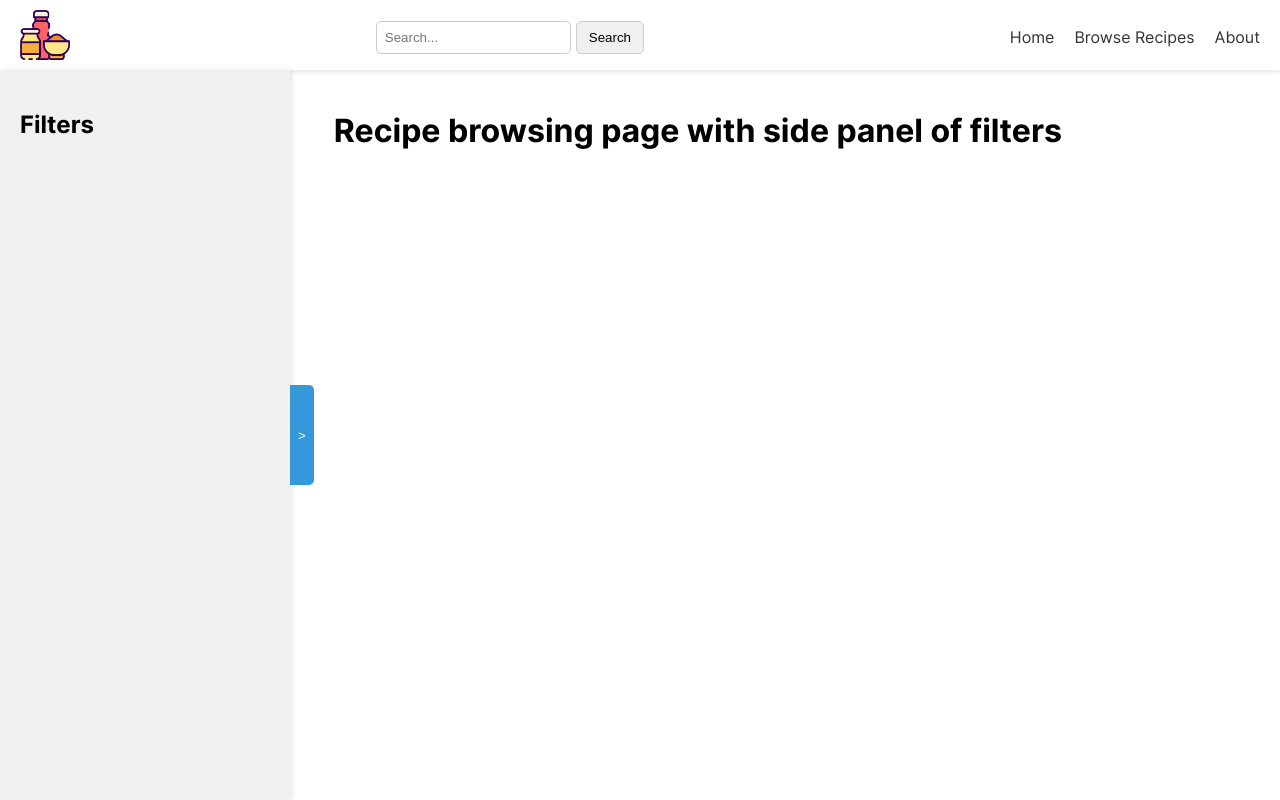
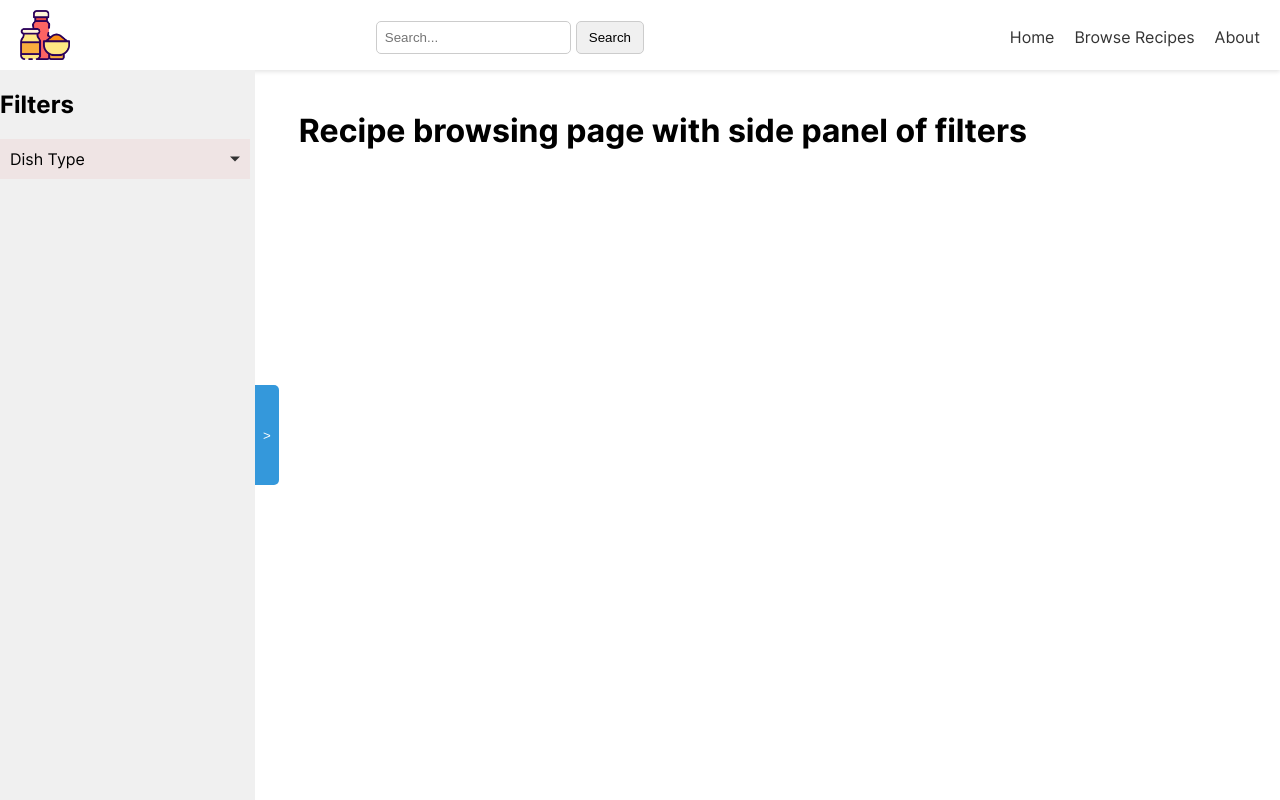
Before and after one commit to Steven-Vasquez/StevensRecipeSite, a React (Create React App) app: page /browse in a window 1280 px wide. Built offline with nearby package versions, Linux system fonts and the light colour scheme.

Commit message:
Migrated side panel to it's own component

```diff
--- /dev/null
+++ b/src/components/SidePanel.js
@@ -0,0 +1,161 @@
+import React, { useState } from "react";
+import "../stylesheets/SidePanel.css";
+
+const SidePanel = ({ onFilterChange }) => {
+    const [filters, setFilters] = useState({
+        dishType: [],
+        cookTime: [],
+        servings: [],
+        allergies: [],
+        dietTypes: [],
+        nicheEquipment: []
+    });
+
+    const [isSidePanelOpen, setIsSidePanelOpen] = useState(true);
+
+    const toggleSidePanel = () => {
+        setIsSidePanelOpen(!isSidePanelOpen);
+    };
+
+
+
+    const handleFilterChange = (category, value) => {
+        // Update the filters state
+        setFilters(prevFilters => ({
+            ...prevFilters,
+            [category]: [...prevFilters[category], value]
+        }));
+    };
+
+    function toggleFilterCategory(event) {
+        var header = event.currentTarget;
+        var content = header.nextElementSibling;
+        if (content) {
+            if (content.style.display === "block") {
+                content.style.display = "none";
+                header.classList.add("collapsed"); // Add the collapsed class
+            } else {
+                content.style.display = "block";
+                header.classList.remove("collapsed"); // Remove the collapsed class
+            }
+        }
+    }
+
+    const handleCheckboxChange = (event, category) => {
+        const { checked, value } = event.target;
+        if (checked) {
+            handleFilterChange(category, value);
+        } else {
+            // Remove the unchecked value from the filters state
+            setFilters(prevFilters => ({
+                ...prevFilters,
+                [category]: prevFilters[category].filter(item => item !== value)
+            }));
+        }
+    };
+
+    // Pass the filters data to the parent component
+    onFilterChange(filters);
+
+    return (
+        <div className="side-panel-container">
+
+
+            <div className={`side-panel ${isSidePanelOpen ? "with-side-panel" : "without-side-panel"}`}>
+                <h2>Filters</h2>
+
+                <div className="filter-category">
+                    <div className="filter-header" onClick={toggleFilterCategory}>Dish Type</div>
+                    <div className="filter-content">
+                        <label>
+                            <input
+                                type="checkbox"
+                                value="Breakfast"
+                                onChange={(event) => handleCheckboxChange(event, "dishType")}
+                            />
+                            Breakfast
+                        </label>
+
+                        <label>
+                            <input
+                                type="checkbox"
+                                value="Lunch Entree"
+                                onChange={(event) => handleCheckboxChange(event, "dishType")}
+                            />
+                            Lunch Entree
+                        </label>
+
+                        <label>
+                            <input
+                                type="checkbox"
+                                value="Dinner Entree"
+                                onChange={(event) => handleCheckboxChange(event, "dishType")}
+                            />
+                            Dinner Entree
+                        </label>
+
+                        <label>
+                            <input
+                                type="checkbox"
+                                value="Snack"
+                                onChange={(event) => handleCheckboxChange(event, "dishType")}
+                            />
+                            Snack
+                        </label>
+
+                        <label>
+                            <input
+                                type="checkbox"
+                                value="Side Dish"
+                                onChange={(event) => handleCheckboxChange(event, "dishType")}
+                            />
+                            Side Dish
+                        </label>
+
+                        <label>
+                            <input
+                                type="checkbox"
+                                value="Party Snack"
+                                onChange={(event) => handleCheckboxChange(event, "dishType")}
+                            />
+                            Party Snack
+                        </label>
+
+                        <label>
+                            <input
+                                type="checkbox"
+                                value="Dessert"
+                                onChange={(event) => handleCheckboxChange(event, "dishType")}
+                            />
+                            Dessert
+                        </label>
+
+                        <label>
+                            <input
+                                type="checkbox"
+                                value="Veggies"
+                                onChange={(event) => handleCheckboxChange(event, "dishType")}
+                            />
+                            Veggies
+                        </label>
+
+
+                        {/* Add more checkboxes here */}
+                    </div>
+                </div>
+
+                {/* Toggle Button */}
+
+
+                {/* Add more filter categories here */}
+            </div>
+            <div className="toggle-container">
+                <button className={`toggle-button `} onClick={toggleSidePanel}>
+                    {isSidePanelOpen ? ">" : "<"}
+                </button>
+            </div>
+        </div>
+    );
+};
+
+export default SidePanel;
--- a/src/pages/Browsing.js
+++ b/src/pages/Browsing.js
@@ -1,6 +1,8 @@
 // Browsing.js
 import React, { useState } from "react";
 import "../stylesheets/Browsing.css";
+import "../stylesheets/SidePanel.css";
+import SidePanel from "../components/SidePanel";
 
 const Browsing = () => {
   const [isSidePanelOpen, setIsSidePanelOpen] = useState(true);
@@ -10,19 +12,11 @@ const Browsing = () => {
   };
 
   return (
-    <div className={`page-container ${isSidePanelOpen ? "with-side-panel" : "without-side-panel"}`}>
+    <div className="page-container">
       {/* Side Panel for Filters */}
-      <div className="side-panel">
-        <h2>Filters</h2>
-        {/* Add filter options here */}
-      </div>
+      <SidePanel onFilterChange={() => {}} />
+      {/* Toggle Button */}
 
-      {/* Toggle Button */}
-      <div className="toggle-container">
-        <button className={`toggle-button `} onClick={toggleSidePanel}>
-          {isSidePanelOpen ? ">" : "<"}
-        </button>
-      </div>
 
       {/* Main Content (Recipe List) */}
       <div className="main-content">
--- a/src/stylesheets/Browsing.css
+++ b/src/stylesheets/Browsing.css
@@ -3,50 +3,8 @@
   display: flex;
 }
 
-.side-panel {
-  width: 250px;
-  padding: 20px;
-  background-color: #f0f0f0;
-  box-shadow: 2px 0px 5px rgba(0, 0, 0, 0.1);
-  overflow-y: auto;
-  height:  calc(100vh - 110px);;
-  transition: width 0.3s ease; /* Add a smooth transition effect */
-}
 
 .main-content {
   flex: 1;
   padding: 20px;
 }
-
-.toggle-button {
-  top: 10px;
-  left: 10px;
-  background-color: #3498db;
-  color: #fff;
-  padding: 8px;
-  border: none;
-  border-top-right-radius: 5px;
-  border-bottom-right-radius: 5px;
-  cursor: pointer;
-  outline: none;
-  height: 100px;
-}
-
-.toggle-container {
-    display: flex;
-    justify-content: center;
-    align-items: center;
-}
-
-
-/* Adjust when side panel is open */
-.with-side-panel .main-content {
-
-}
-
-/* Adjust when side panel is closed */
-.without-side-panel .side-panel {
-  width: 0;
-  padding-left: 0;
-  padding-right: 0;
-}
--- /dev/null
+++ b/src/stylesheets/SidePanel.css
@@ -0,0 +1,81 @@
+.side-panel {
+  width: 250px;
+  padding-right: 5px;
+  background-color: #f0f0f0;
+
+  overflow-y: auto;
+  height:  calc(100vh - 70px);;
+  transition: width 0.3s ease; /* Add a smooth transition effect */
+}
+
+.toggle-button {
+  top: 10px;
+  left: 10px;
+  background-color: #3498db;
+  color: #fff;
+  padding: 8px;
+  border: none;
+  border-top-right-radius: 5px;
+  border-bottom-right-radius: 5px;
+  cursor: pointer;
+  outline: none;
+  height: 100px;
+}
+
+.toggle-container {
+    display: flex;
+    justify-content: center;
+    align-items: center;
+}
+
+/* Adjust when side panel is closed */
+.without-side-panel {
+  width: 0;
+  padding-left: 0;
+  padding-right: 0;
+}
+
+.filter-category {
+  margin-bottom: 10px;
+}
+
+.filter-header {
+  cursor: pointer;
+  background-color: #efe4e4;
+  padding: 10px;
+  position: relative;
+}
+
+.filter-header::after {
+  content: "";
+  position: absolute;
+  top: 50%;
+  right: 10px;
+  transform: translateY(-50%);
+  width: 0;
+  height: 0;
+  border-left: 5px solid transparent;
+  border-right: 5px solid transparent;
+  border-top: 5px solid #333;
+  transition: transform 0.3s ease; /* Add a smooth transition effect */
+}
+
+.filter-header.collapsed::after {
+  transform: translateY(-50%) rotate(-90deg); /* Rotate the arrow when collapsed */
+}
+
+
+.filter-content {
+  display: none;
+  padding: 10px;
+}
+
+.filter-content label {
+  display: block;
+  margin-bottom: 5px;
+}
+
+
+.side-panel-container {
+  display: flex;
+}
```
